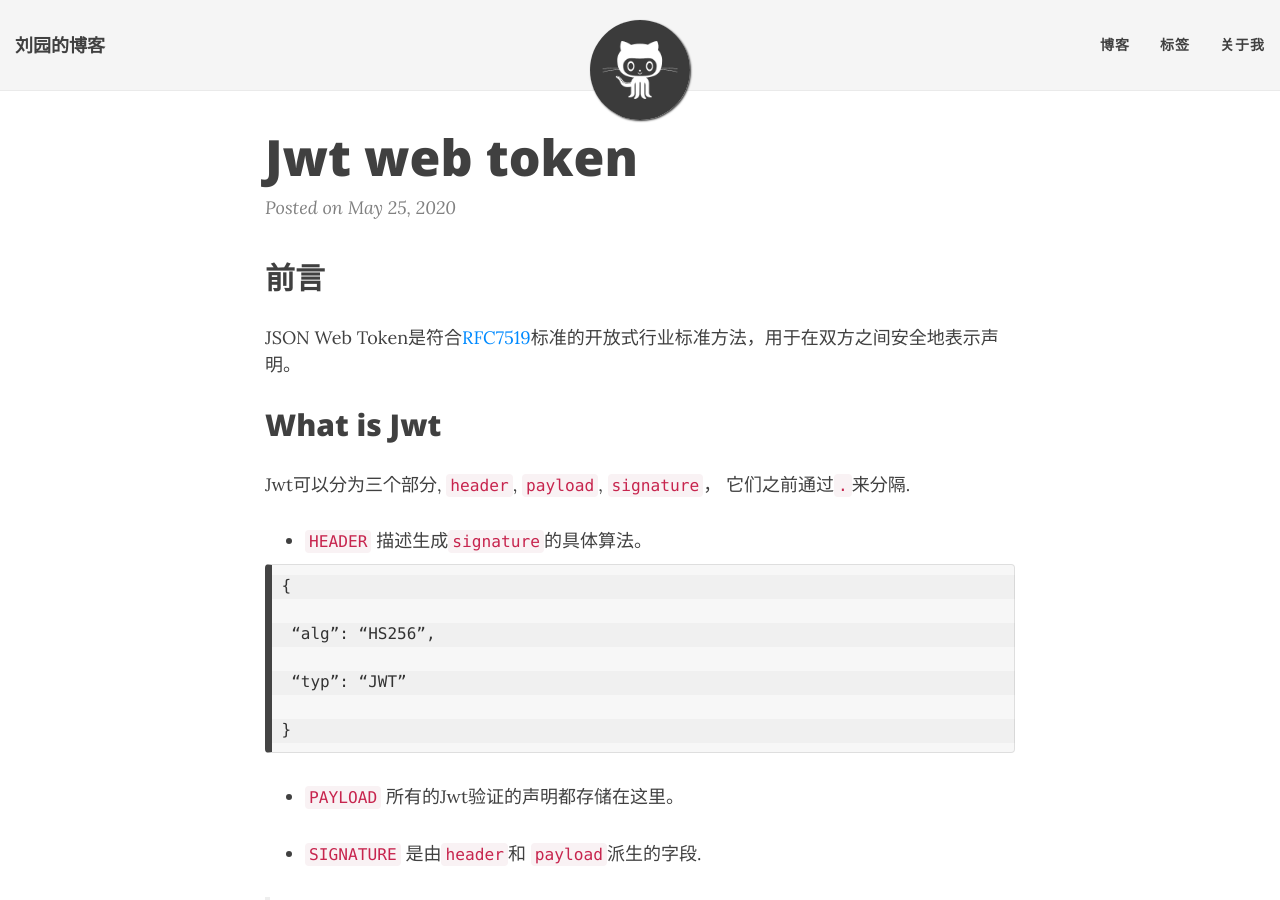
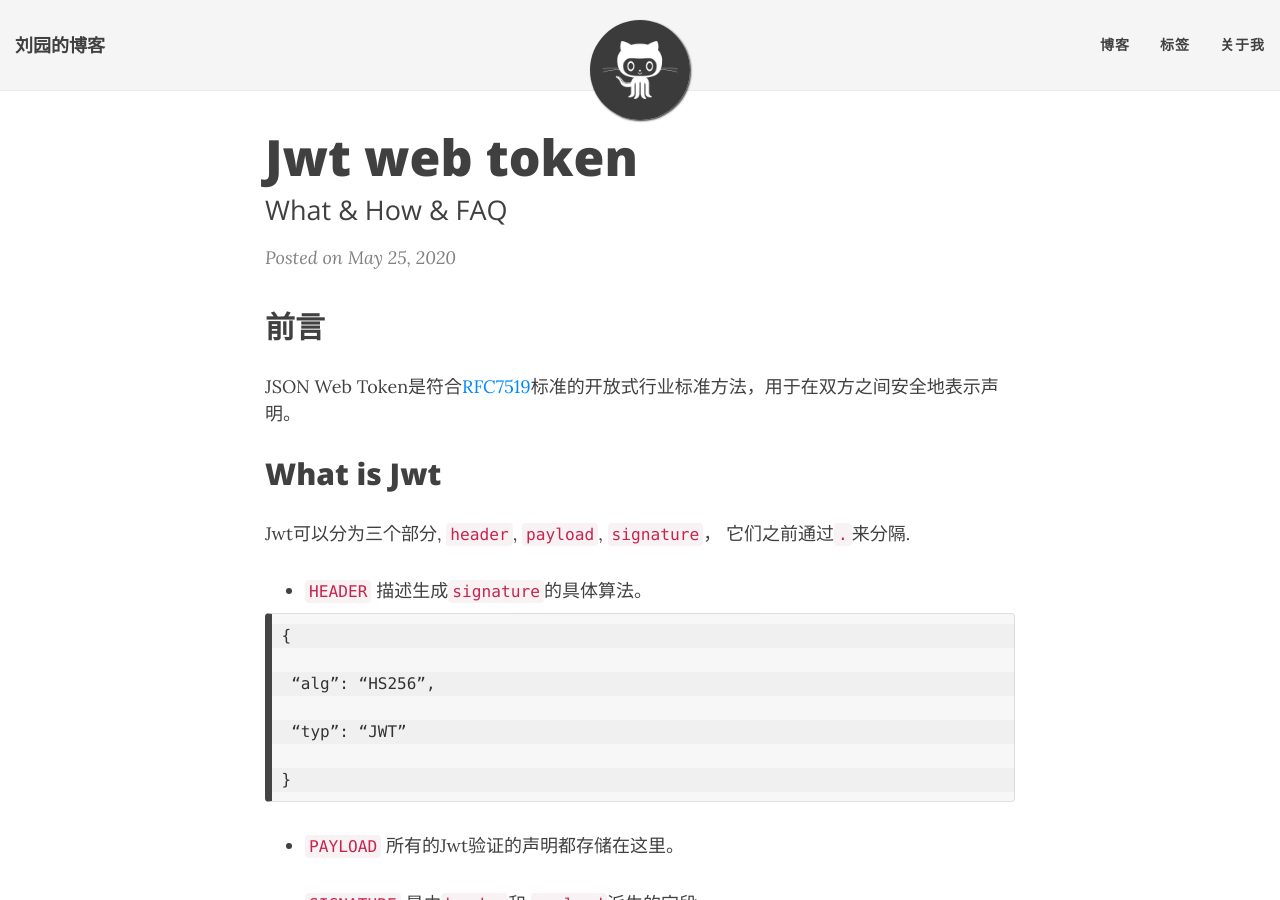
Before and after one commit to colynn/colynn.github.io, a Jekyll site: the page built from _posts/2020-05-25-jwt-auth.md, in a window 1280 px wide and 900 px high. Built offline with Jekyll 4.4.1, drawn with Linux system fonts in a browser that asks for light colours; nearby versions of some CDN libraries; comment, search, counter and statistics services are not loaded.

Commit message:
jwt auth

````diff
--- a/_posts/2020-05-25-jwt-auth.md
+++ b/_posts/2020-05-25-jwt-auth.md
@@ -1,7 +1,8 @@
 ---
 layout: post
 title: Jwt web token
-tags: [go, jwt, token]
+subtitle: What & How & FAQ
+tags: [go, jwt, token, auth]
 comments: true
 ---
 
@@ -32,21 +33,23 @@ Jwt可以分为三个部分, `header`, `payload`, `signature`， 它们之前通
 > 下面我们来简单说下`signature`是如何产生的：
 
 1. 用`.`合并`base64UrlEncode`后的`header`和`payload`
+
 ```
-base64UrlEncode(header) + “.” + base64UrlEncode(payload)
+    base64UrlEncode(header) + “.” + base64UrlEncode(payload)
 ```
 
 2. 对上面的产生的值和一个`secret-key`做 Hash, 使用的算法会描述在`HEADER`里.
 
 ```
-hash_value = hash([base64UrlEncode(header) + “.” + base64UrlEncode(payload)], secret-key)
+    hash_value = hash([base64UrlEncode(header) + “.” + base64UrlEncode(payload)], secret-key)
 ```
 
 3. 然后再将上面产生的结果再进行一个`bash64UrlEncode`
 
 ```
-Signature = base64UrlEncode(hash_value)
+    Signature = base64UrlEncode(hash_value)
 ```
+
 
 > 因为`secret-key`仅有服务端知道，而且只能它可以基于一个有效的签名产生一个新的 token,  所以请你一定保护好`secret-key`的安全。
 
````
